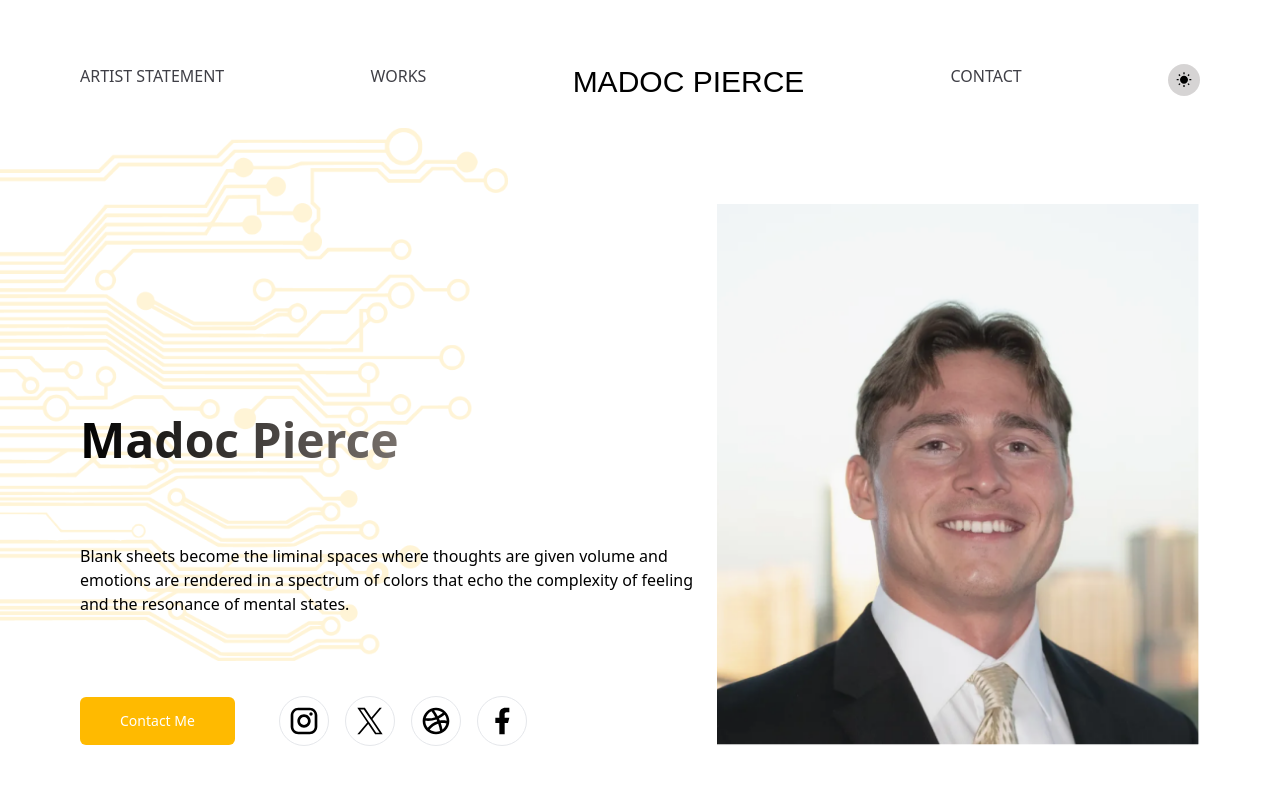
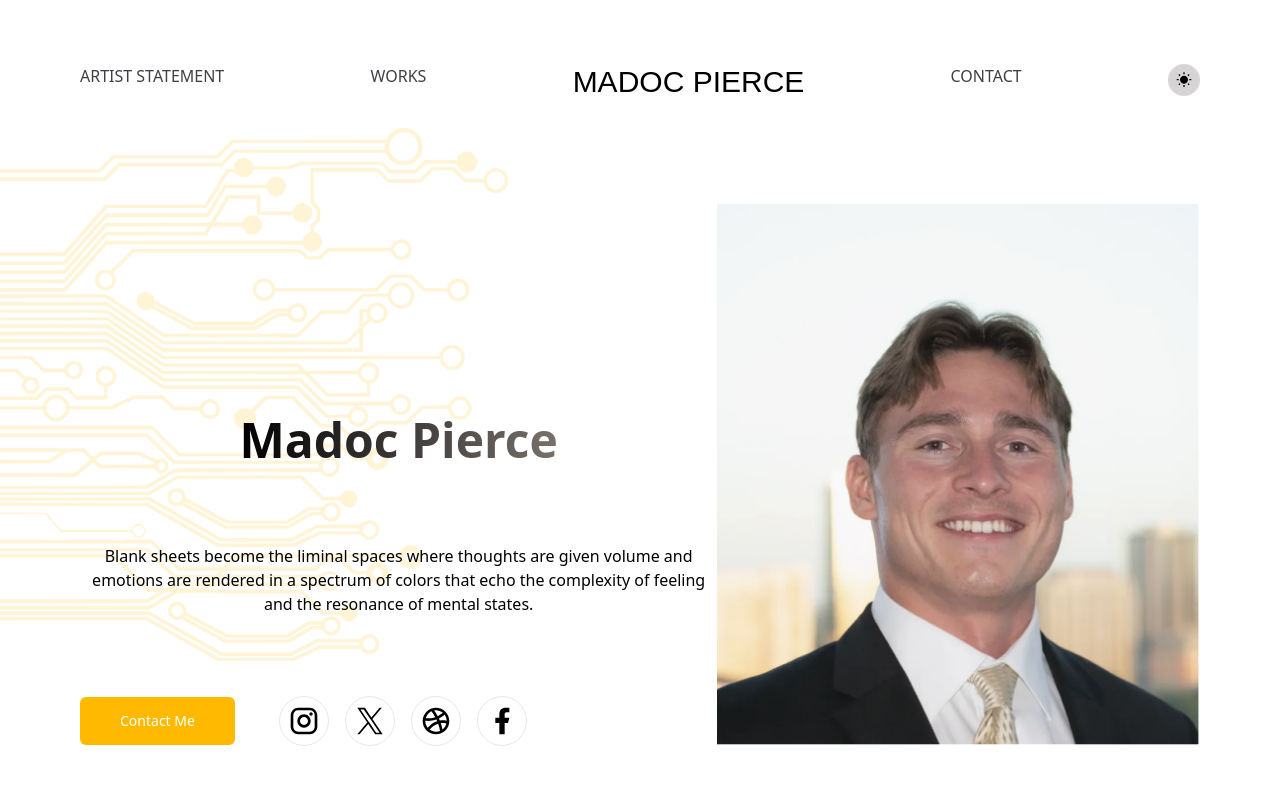
Before and after one commit to FADHILI-Josue/artist_portfolio, a React (Vite) app: page / in a window 1280 px wide. Shown: the top 800 px of the page. Built offline with nearby package versions, Linux system fonts and the light colour scheme; a web font is replaced by a local one.

Commit message:
fix: home page

```diff
--- a/src/pages/HomePage.tsx
+++ b/src/pages/HomePage.tsx
@@ -10,23 +10,24 @@ import Footer from '../components/Footer'
 import { arts } from '../lib/constants'
 import { Link } from 'react-router-dom'
 const HomePage: FC = () => {
-    return <div className='w-full bg-[#F4F4F4] text-black dark:bg-black dark:text-white overflow-x-hidden'>
-        <div className="absolute w-full sm:max-h-dvh overflow-hidden opacity-20 z-0 -left-[15%] flex items-start">
-            <div className="circle"></div>
-            <div className="circle2 blur-3xl -translate-x-52 translate-y-40"></div>
-            <div className="circle3 blur-3xl -translate-x-[120%] translate-y-32"></div>
-            <div className="circle4 blur-3xl -translate-x-[110%] -translate-y-4"></div>
-            <div className="circle5 blur-3xl -translate-x-[120%] translate-y-[40%]"></div>
+    // return <div className='w-full bg-black text-black dark:bg-black dark:text-white overflow-x-hidden'>
+    return <div className='w-full bg-black min-h-screen g-[#F4F4F4] text-black dark:bg-black dark:text-white overflow-x-hidden'>
+        <div className="absolute w-full sm:max-h-dvh overflow-hidden opacity-20 z-0 flex items-start">
+            <div className="circle absolute -left-[20%]"></div>
+            <div className="circle2 blur-3xl -translate-x-32 sm:translate-x-20 translate-y-40"></div>
+            <div className="circle3 blur-3xl -translate-x-32 translate-y-32"></div>
+            <div className="circle4 blur-3xl -translate-x-52 -translate-y-4"></div>
+            <div className="circle5 blur-3xl -translate-x-[90%] translate-y-[40%]"></div>
         </div>
         <div className="flex pb-20 backdrop-blur-3xl bg-gradient-to-b flex-col relative">
             <div className="absolute h-screen">
-                <img src={home_left} alt="home left" className='my-32 h-1/2 sm:h-2/3' />
+                <img src={home_left} alt="home left" className='my-32 h-1/3 sm:h-2/3' />
             </div>
             <div className="w-full bg-white dark:bg-transparent">
                 <MaxWidthWrapper className='relative z-20'>
                     <Navbar />
                     <div className="flex flex-col md:flex-row items-center mb-10 sm:mb-20">
-                        <div className="space-y-20 self-end">
+                        <div className="space-y-20 self-end text-center">
                             <h1 className='font-bold text-3xl sm:text-5xl bg-gradient-to-r from-black to-stone-500 dark:from-white dark:to-stone-700 inline-block text-transparent bg-clip-text'>Madoc Pierce</h1>
                             <p>Blank sheets become the liminal spaces where thoughts are given volume and emotions are rendered in a spectrum of colors that echo the complexity of feeling and the resonance of mental states.</p>
                             <div className="flex flex-col sm:flex-row items-center gap-14 sm:gap-4">
```
